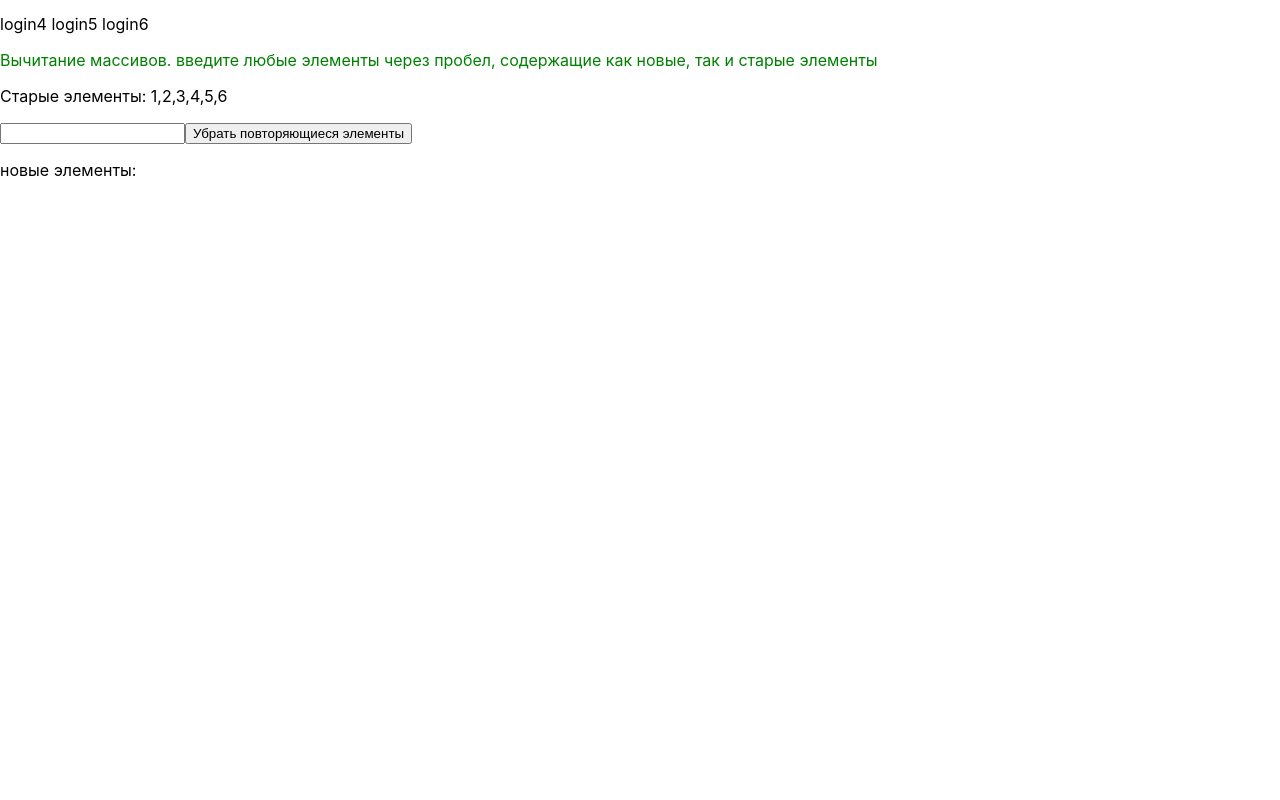
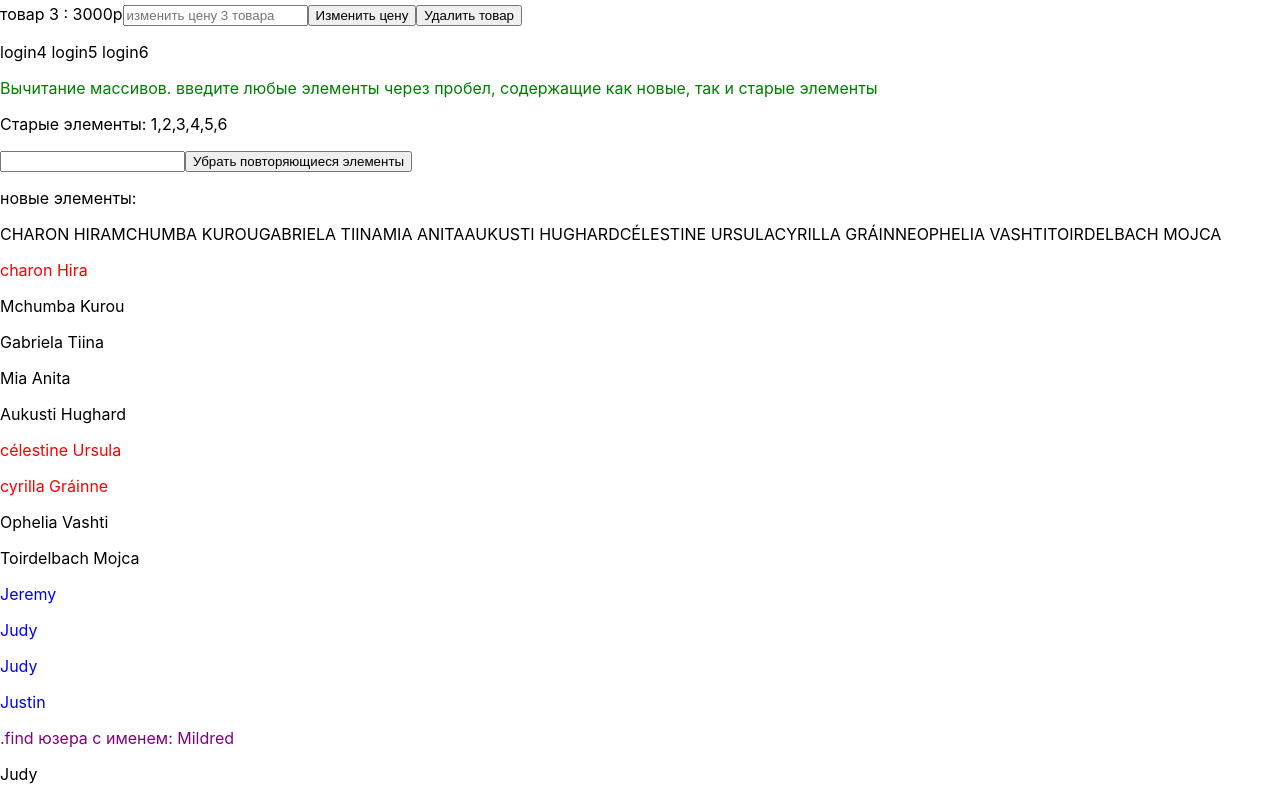
Before and after one commit to kate0n/JS-learing-tasks, a React (Create React App) app: page / in a window 1280 px wide. Shown: the part 1474-2274 px from the top of the page. Before the commit the page ends 1670 px from the top, so only its background shows below. Built offline with nearby package versions, Linux system fonts and the light colour scheme.

Commit message:
add folder 'Arrays'

```diff
--- a/src/App.js
+++ b/src/App.js
@@ -19,6 +19,10 @@ import Input3 from "./tasks/Input3";
 import Input4 from "./tasks/Input4";
 import UpdateArrById from "./tasks/BasicJs/UpdateArrById";
 import SubtractArrays from "./tasks/BasicJs/SubtractArrays";
+import ForEach from "./tasks/Arrays/ForEach";
+import Map from "./tasks/Arrays/Map";
+import Filter from "./tasks/Arrays/Filter";
+import Find from "./tasks/Arrays/Find";
 
 
 class App extends Component {
@@ -43,8 +47,13 @@ class App extends Component {
                 <Input2/>
                 <Input3/>
                 <Input4/>
-                <UpdateArrById />
-                <SubtractArrays />
+                <UpdateArrById/>
+                <SubtractArrays/>
+
+                <ForEach/>
+                <Map/>
+                <Filter/>
+                <Find/>
             </Fragment>
         );
     }
--- /dev/null
+++ b/src/tasks/Arrays/Filter.js
@@ -0,0 +1,28 @@
+import React, {Component} from 'react';
+
+class Filter extends Component {
+    state = {
+        users: [{"id": 1, "name": "Ernest", "email": "ebishop0@myspace.com", "isCustomer": false},
+            {"id": 2, "name": "Michael", "email": "mturner1@multiply.com", "isCustomer": false},
+            {"id": 3, "name": "Mildred", "email": "mwelch2@google.it", "isCustomer": false},
+            {"id": 4, "name": "Jeremy", "email": "jwilson3@hostgator.com", "isCustomer": false},
+            {"id": 5, "name": "Judy", "email": "jellis4@ameblo.jp", "isCustomer": true},
+            {"id": 6, "name": "Judy", "email": "jrogers5@ow.ly", "isCustomer": false},
+            {"id": 7, "name": "Chris", "email": "cbennett6@nasa.gov", "isCustomer": false},
+            {"id": 8, "name": "Ruth", "email": "rmason7@simplemachines.org", "isCustomer": true},
+            {"id": 9, "name": "Justin", "email": "jmedina8@indiegogo.com", "isCustomer": true},
+            {"id": 10, "name": "Dennis", "email": "dflores9@g.co", "isCustomer": true}]
+    }
+
+    render() {
+        const usersWithJ = this.state.users.filter(user => user.name[0] === "J");
+
+        return (
+            usersWithJ.map(user =>
+                <p style={{color: "blue"}}>  {user.name} </p>
+            )
+        )
+    }
+};
+
+export default Filter;
--- /dev/null
+++ b/src/tasks/Arrays/Find.js
@@ -0,0 +1,41 @@
+import React, {Component} from 'react';
+
+class Filter extends Component {
+    state = {
+        users: [{"id": 1, "name": "Ernest", "email": "ebishop0@myspace.com", "isCustomer": false},
+            {"id": 2, "name": "Michael", "email": "mturner1@multiply.com", "isCustomer": false},
+            {"id": 3, "name": "Mildred", "email": "mwelch2@google.it", "isCustomer": false},
+            {"id": 4, "name": "Jeremy", "email": "jwilson3@hostgator.com", "isCustomer": false},
+            {"id": 5, "name": "Judy", "email": "jellis4@ameblo.jp", "isCustomer": true},
+            {"id": 6, "name": "Judy", "email": "jrogers5@ow.ly", "isCustomer": false},
+            {"id": 7, "name": "Chris", "email": "cbennett6@nasa.gov", "isCustomer": false},
+            {"id": 8, "name": "Ruth", "email": "rmason7@simplemachines.org", "isCustomer": true},
+            {"id": 9, "name": "Justin", "email": "jmedina8@indiegogo.com", "isCustomer": true},
+            {"id": 10, "name": "Dennis", "email": "dflores9@g.co", "isCustomer": true}]
+    }
+    // ф-я, возвращающая объект пользователя или пустой объект
+    findUser = (arr, findName) => {
+        let user = arr.find(user => user.name === findName)
+        if (user != undefined) {
+            return <p> {user.name} </p>
+        } else {
+            user = {}
+        }
+    };
+
+    render() {
+
+        const userMildred = this.state.users.find(user => user.name === "Mildred");
+
+        return (
+            <div>
+
+                <p style={{color: "purple"}}> .find юзера с именем: {userMildred.name} </p>
+
+                <p> {this.findUser(this.state.users, "Judy")} </p>
+            </div>
+        )
+    }
+};
+
+export default Filter;
--- /dev/null
+++ b/src/tasks/Arrays/ForEach.js
@@ -0,0 +1,24 @@
+import React, {Component} from 'react';
+
+class ForEach extends Component {
+    state = {
+        names: ["Charon Hira", "Mchumba Kurou", "Gabriela Tiina", "Mia Anita", "Aukusti Hughard", "Célestine Ursula", "Cyrilla Gráinne", "Ophelia Vashti", "Toirdelbach Mojca"]
+    }
+
+    render() {
+
+        const UpperCaseNames = [];
+
+        this.state.names.forEach((name) => {
+            UpperCaseNames.push(name.toUpperCase())
+        });
+
+        return (
+            <div>
+                {UpperCaseNames}
+            </div>
+        )
+    }
+};
+
+export default ForEach;
--- /dev/null
+++ b/src/tasks/Arrays/Map.js
@@ -0,0 +1,21 @@
+import React, {Component} from 'react';
+
+class Map extends Component {
+    state = {
+        names: ["Charon Hira", "Mchumba Kurou", "Gabriela Tiina", "Mia Anita", "Aukusti Hughard", "Célestine Ursula", "Cyrilla Gráinne", "Ophelia Vashti", "Toirdelbach Mojca"]
+    }
+
+    render() {
+        return (
+            this.state.names.map((name) => {
+                if (name[0] == "C") {
+                    return <p style={{color: "red"}}> {name[0].toLowerCase() + name.slice(1)} </p>
+                } else {
+                    return <p> {name} </p>
+                }
+            })
+        )
+    }
+};
+
+export default Map;
--- a/src/tasks/Form.js
+++ b/src/tasks/Form.js
@@ -3,7 +3,9 @@ import React, {Component, Fragment} from 'react';
 
 class Form extends Component {
     state = {
-        row: [{name: "f", surname: "f", age: "f", gender: ""}]
+        row: [
+            {name: "", surname: "", age: "", gender: ""}
+        ]
     }
 
     getName = React.createRef();
@@ -22,8 +24,7 @@ class Form extends Component {
     }
 
     render() {
-        const createRows = () => {
-            this.state.row.map((item) =>
+        const createRows =  this.state.row.map((item) =>
                 <tr>
                     <th> {item.name} </th>
                     <th> {item.surname} </th>
@@ -35,7 +36,7 @@ class Form extends Component {
                     </th>
                 </tr>
             )
-        }
+
 
         return (
             <Fragment>
@@ -88,8 +89,7 @@ class Form extends Component {
 
                 </table>
             </Fragment>
-        );
+        ); }
     }
-}
 
 export default Form;
```
